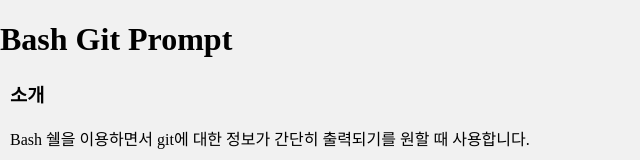
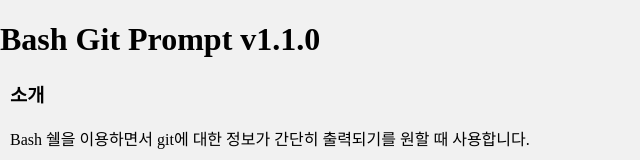
Before and after one commit to 19kim/bash_git_prompt, a plain HTML site: page docs/index.html in a window 1280 px wide. Shown: the top 160 px of the page, without its empty margins (0-640 px from the left). Drawn offline with Linux system fonts and the light colour scheme.

Commit message:
Fix Version Info

```diff
--- a/docs/index.html
+++ b/docs/index.html
@@ -13,7 +13,7 @@
     <body class="kigui">
         <header class="kigui header shadow float middle">
             <h1 class="title">
-                Bash Git Prompt
+                Bash Git Prompt v1.1.0
             </h1>
         </header>
         <div class="kigui header-space"></div>
```
Also changed, not shown: 1 other file.
